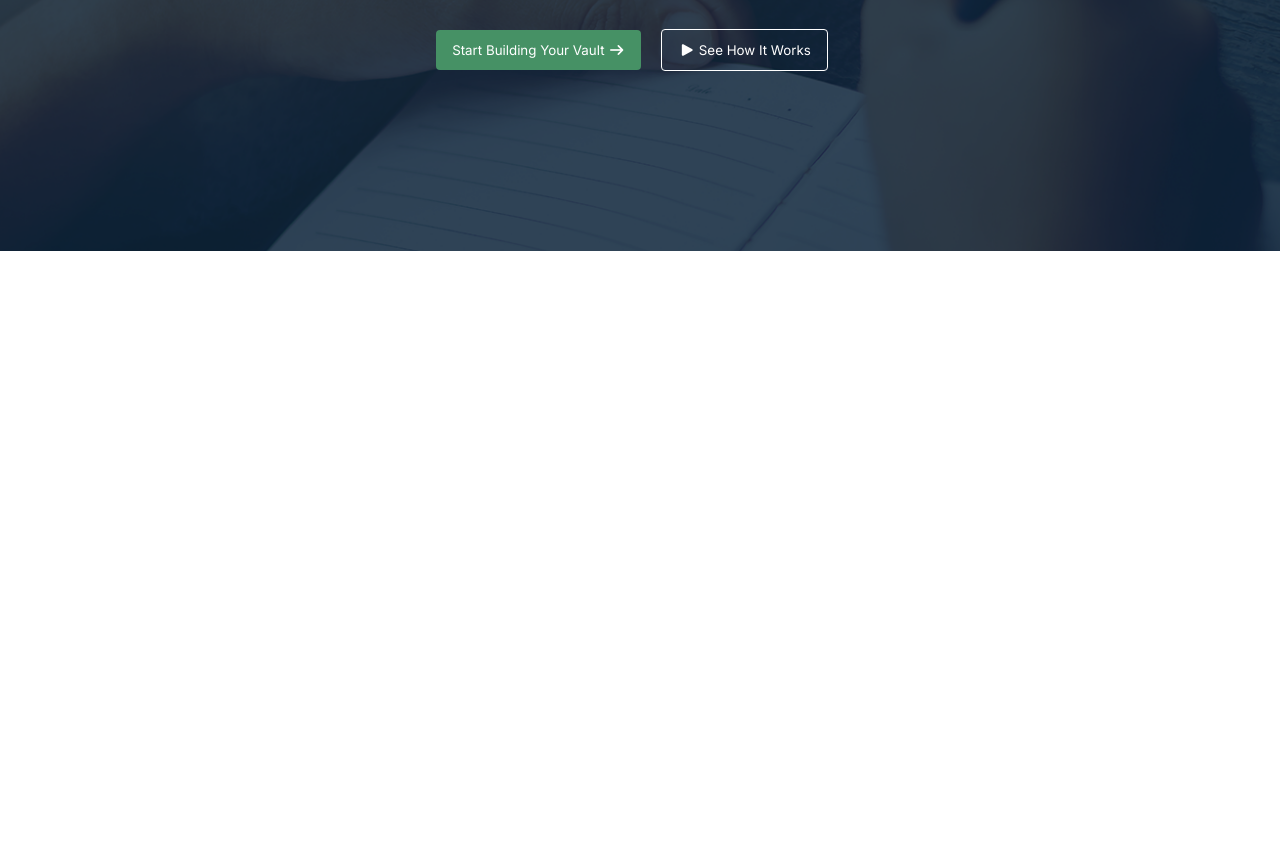
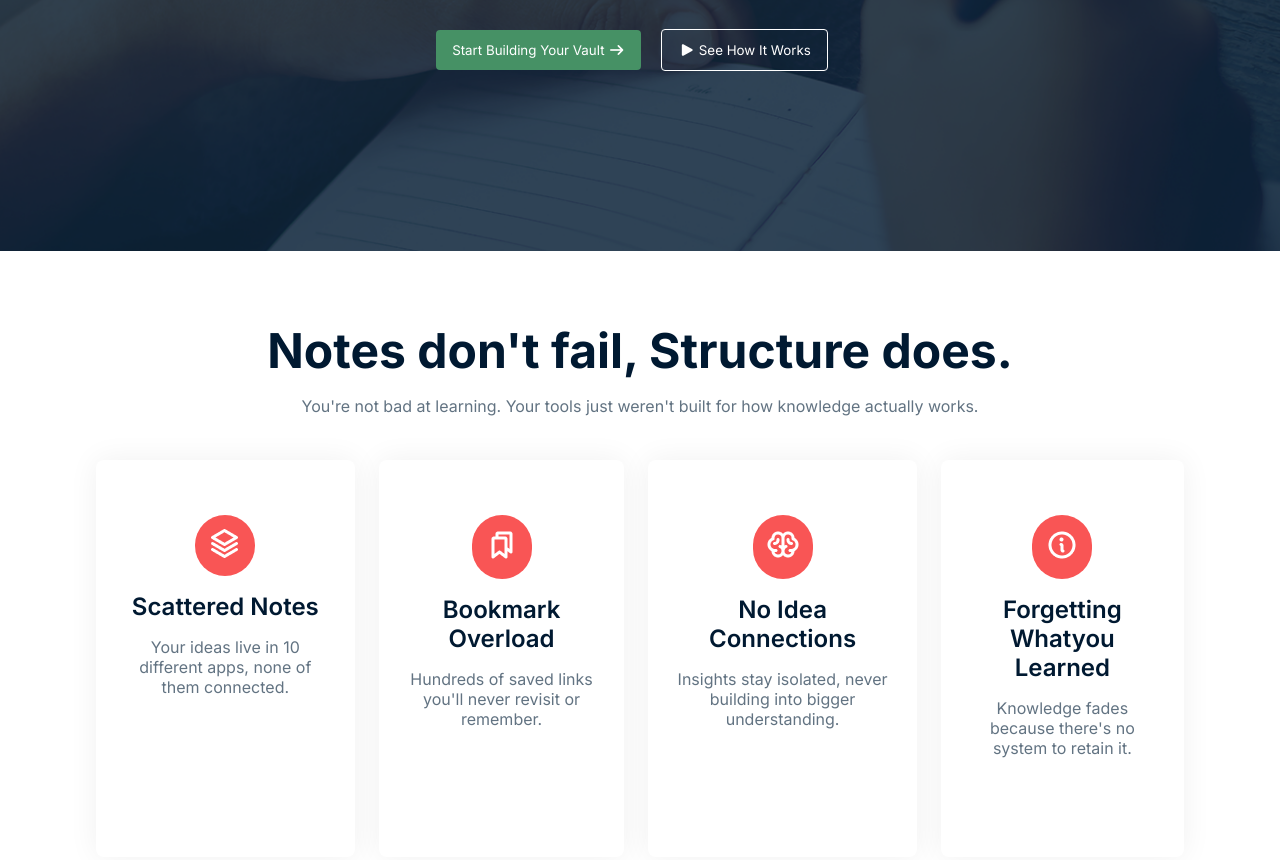
Before and after one commit to sheikhzim2004-del/B13-Assignment-01, a plain HTML site: page index.html in a window 1280 px wide. Shown: the part 500-1360 px from the top of the page. Before the commit the page ends 800 px from the top, so only its background shows below. Drawn offline with Linux system fonts and the light colour scheme.

Commit message:
Note section completed within the main section

```diff
--- a/index.html
+++ b/index.html
@@ -13,8 +13,10 @@
         href="https://fonts.googleapis.com/css2?family=Inter:ital,opsz,wght@0,14..32,100..900;1,14..32,100..900&display=swap"
         rel="stylesheet">
 
-        <!-- awesome CDN mama -->
-        <link rel="stylesheet" href="https://cdnjs.cloudflare.com/ajax/libs/font-awesome/7.0.1/css/all.min.css" integrity="sha512-2SwdPD6INVrV/lHTZbO2nodKhrnDdJK9/kg2XD1r9uGqPo1cUbujc+IYdlYdEErWNu69gVcYgdxlmVmzTWnetw==" crossorigin="anonymous" referrerpolicy="no-referrer" />
+    <!-- awesome CDN mama -->
+    <link rel="stylesheet" href="https://cdnjs.cloudflare.com/ajax/libs/font-awesome/7.0.1/css/all.min.css"
+        integrity="sha512-2SwdPD6INVrV/lHTZbO2nodKhrnDdJK9/kg2XD1r9uGqPo1cUbujc+IYdlYdEErWNu69gVcYgdxlmVmzTWnetw=="
+        crossorigin="anonymous" referrerpolicy="no-referrer" />
 
     <!-- =====CSS stylesheet link added -->
     <link rel="stylesheet" href="./styles/style.css">
@@ -42,7 +44,7 @@
                     help you think clearly, connect ideas, and turn learning into long-term knowledge.</p>
                 <div class="twoin-btn">
                     <button class="btn">Start Building Your Vault <i class="fa-solid fa-arrow-right"></i></button>
-                <button id="remove-btn-bg" class="btn"><i class="fa-solid fa-play"></i> See How It Works</button>
+                    <button id="remove-btn-bg" class="btn"><i class="fa-solid fa-play"></i> See How It Works</button>
                 </div>
             </div>
 
@@ -54,6 +56,42 @@
     <!-- ========== main section start ========== -->
     <main>
         <section class="note">
+            <h1>Notes don't fail, Structure does.</h1>
+            <p>You're not bad at learning. Your tools just weren't built for how knowledge actually works.</p>
+            <div class="card-box">
+                <div class="card">
+                    <div class="circle"><img src="./assets/Vector.png" alt="">
+                    </div>
+                    <div class="card-contant">
+                        <h4>Scattered Notes</h4>
+                        <p>Your ideas live in 10 different apps, none of them connected.</p>
+                    </div>
+                </div>
+                <div class="card">
+                    <div class="circle"><img src="./assets/Bookmarks.png" alt="">
+                    </div>
+                    <div class="card-contant">
+                        <h4>Bookmark Overload</h4>
+                        <p>Hundreds of saved links you'll never revisit or remember.</p>
+                    </div>
+                </div>
+                <div class="card">
+                    <div class="circle"><img src="./assets/Brain.png" alt="">
+                    </div>
+                    <div class="card-contant">
+                        <h4>No Idea Connections</h4>
+                        <p>Insights stay isolated, never building into bigger understanding.</p>
+                    </div>
+                </div>
+                <div class="card">
+                    <div class="circle"><img src="./assets/Info.png" alt="">
+                    </div>
+                    <div class="card-contant">
+                        <h4>Forgetting Whatyou Learned</h4>
+                        <p>Knowledge fades because there's no system to retain it.</p>
+                    </div>
+                </div>
+            </div>
 
         </section>
 
--- a/styles/style.css
+++ b/styles/style.css
@@ -9,8 +9,8 @@
     font-optical-sizing: auto;
 }
 
-/* ===== common CSS ===== */
-nav{
+/* ===== common CSS start ===== */
+nav, main{
     width: 85%;
     max-width: 1360px;
     margin: 0 auto;
@@ -29,9 +29,10 @@ nav{
     background-color: midnightblue;
     color: white;
 }
+/* ===== common CSS end ===== */
 
 
-/* ===== navber realated CSS ===== */
+/* ===== navber realated CSS start ===== */
 header .navber{
     display: flex;
     justify-content: space-between;
@@ -50,9 +51,10 @@ header .navber .click a{
 header .navber .click a:hover{
     background-color: rgb(191, 191, 192);
 }
+/* ===== navber realated CSS end ===== */
 
 
-/* ===== banner realated CSS ===== */
+/* ===== banner realated CSS start ===== */
 header .banner{
     background-image: url("../assets/hero-bg.png");
     background-repeat: no-repeat;
@@ -115,3 +117,60 @@ header .banner{
 .twoin-btn #remove-btn-bg:hover{
     color: chartreuse;
 }
+/* ===== banner realated CSS end ===== */
+
+
+/* ===== main realated CSS start (note+brain+challenge) ===== */
+/* ===== note start ===== */
+main .note{
+    padding-top: 70px;
+    text-align: center;
+}
+
+.note h1{
+    font-size: 48px;
+    font-weight: bold;
+    color: #001931;
+}
+
+.note p{
+    font-size: 16px;
+    color: #627382;
+    margin-top: 16px;
+    margin-bottom: 44px;
+}
+
+.note .card-box{
+    display: flex;
+    gap: 24px;
+    margin-bottom: 100px;
+}
+
+.note .card-box .card{
+padding: 55px 24px;
+border-radius: 8px;
+box-shadow: 0 0 30px 0.5px rgb(241, 241, 241);
+}
+
+.note .card-box .card .circle{
+    background-color: #F95555;
+    width: 60px;
+    padding: 14px;
+    border-radius: 50px;
+    margin: 0 auto;
+}
+
+.note .card-box .card h4{
+    font-size: 24px;
+    font-weight: 600;
+    color: #001931;
+    margin-top: 16px;
+}
+
+.note .card-box .card p{
+    font-size: 16px;
+    line-height: 20px;
+    color: #627382;
+    margin-top: 16px;
+}
+/* ===== note end ===== */
```
